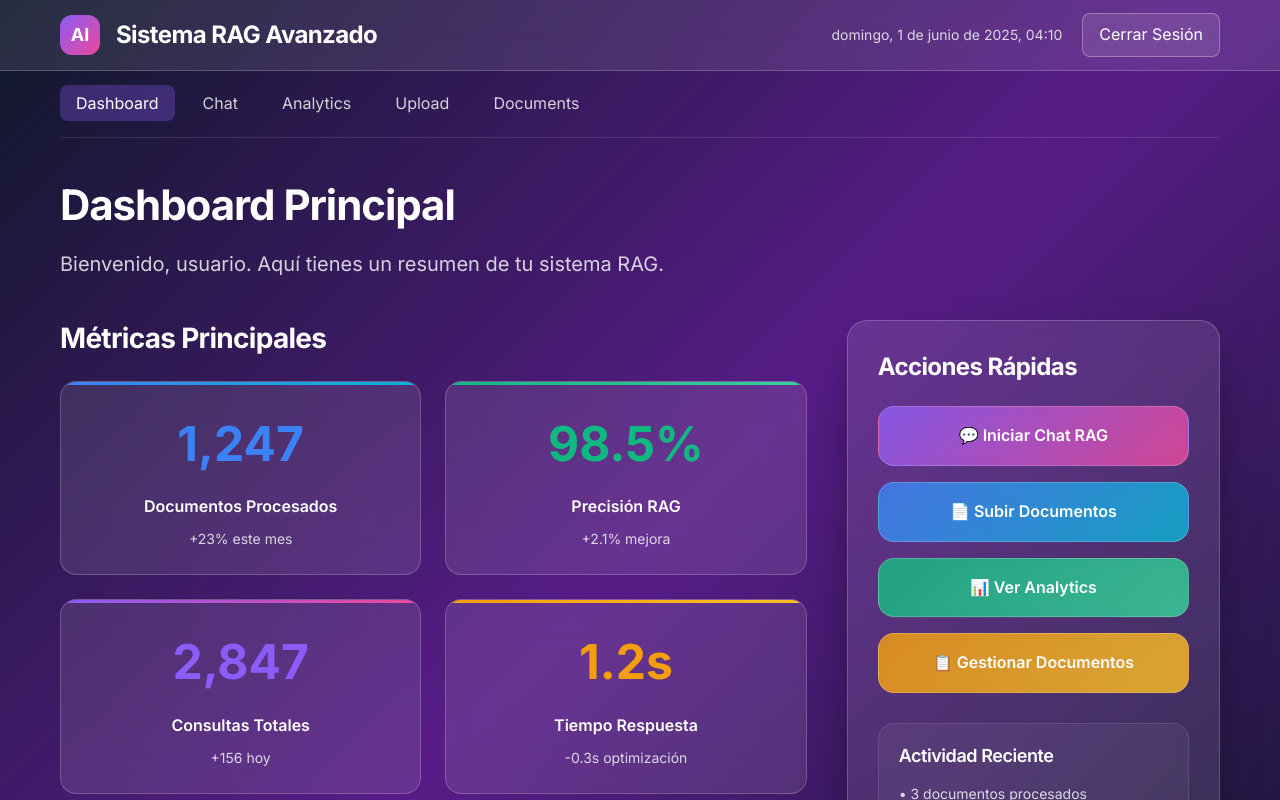
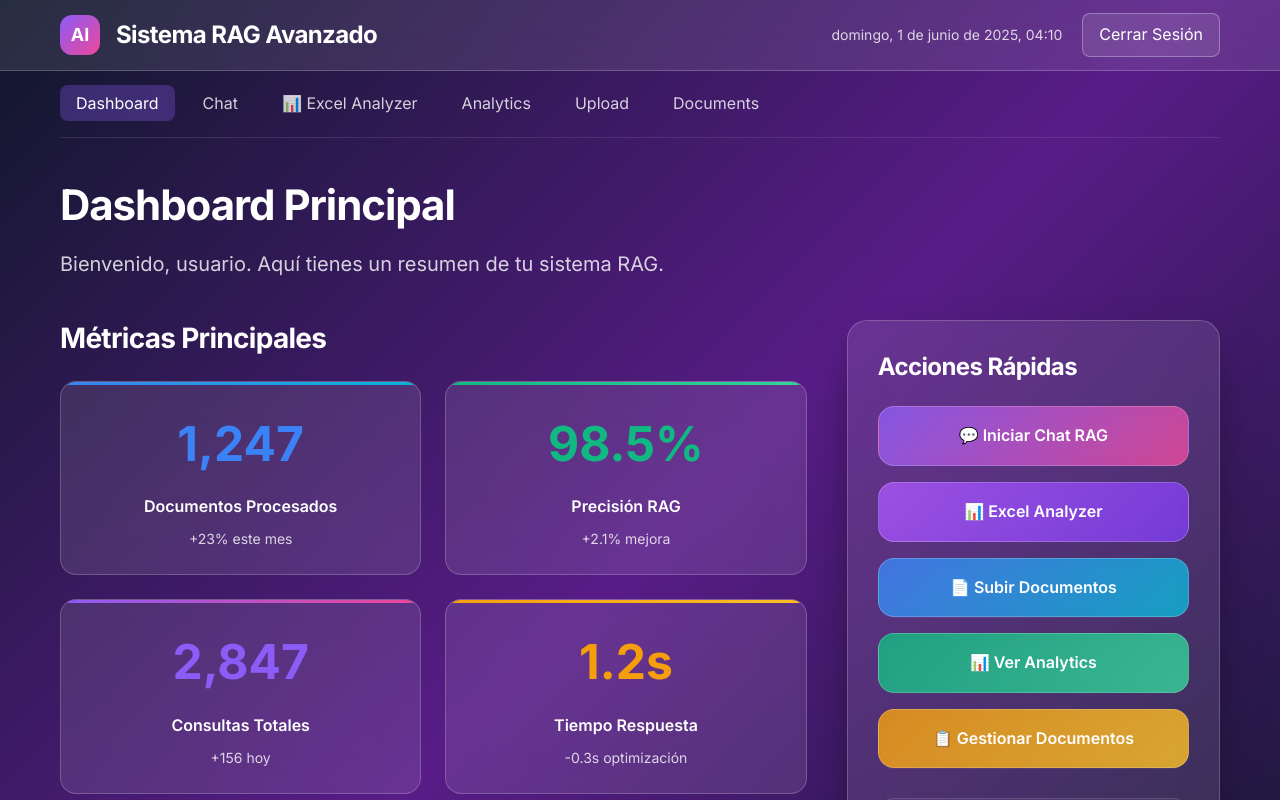
Before and after one commit to riaalberto/ai-rag-frontend, a Next.js app: page /dashboard in a window 1280 px wide. Shown: the top 800 px of the page. Built offline with nearby package versions, Linux system fonts and the light colour scheme.

Commit message:
🔧 UPDATE: Add Excel Analyzer to Dashboard navigation✅ Added Excel Analyzer link in main navigation✅ Added Excel Analyzer quick action button  ✅ Updated navigation order: Dashboard → Chat → Excel Analyzer → Analytics✅ Added purple gradient styling for analyzer action button

```diff
--- a/app/dashboard/page.tsx
+++ b/app/dashboard/page.tsx
@@ -141,6 +141,11 @@ export default function DashboardWithoutChat() {
           color: white;
         }
 
+        .action-analyzer {
+          background: linear-gradient(135deg, rgba(168, 85, 247, 0.8) 0%, rgba(124, 58, 237, 0.8) 100%);
+          color: white;
+        }
+
         .action-upload {
           background: linear-gradient(135deg, rgba(59, 130, 246, 0.8) 0%, rgba(6, 182, 212, 0.8) 100%);
           color: white;
@@ -247,6 +252,7 @@ export default function DashboardWithoutChat() {
           <div style={{ padding: '20px 0', borderBottom: '1px solid rgba(255, 255, 255, 0.1)' }}>
             <Link href="/dashboard" className="nav-link active">Dashboard</Link>
             <Link href="/chat" className="nav-link">Chat</Link>
+            <Link href="/analyzer" className="nav-link">📊 Excel Analyzer</Link>
             <Link href="/analytics" className="nav-link">Analytics</Link>
             <Link href="/upload" className="nav-link">Upload</Link>
             <Link href="/documents" className="nav-link">Documents</Link>
@@ -342,6 +348,10 @@ export default function DashboardWithoutChat() {
                     💬 Iniciar Chat RAG
                   </Link>
 
+                  <Link href="/analyzer" className="action-btn action-analyzer">
+                    📊 Excel Analyzer
+                  </Link>
+
                   <Link href="/upload" className="action-btn action-upload">
                     📄 Subir Documentos
                   </Link>
```
